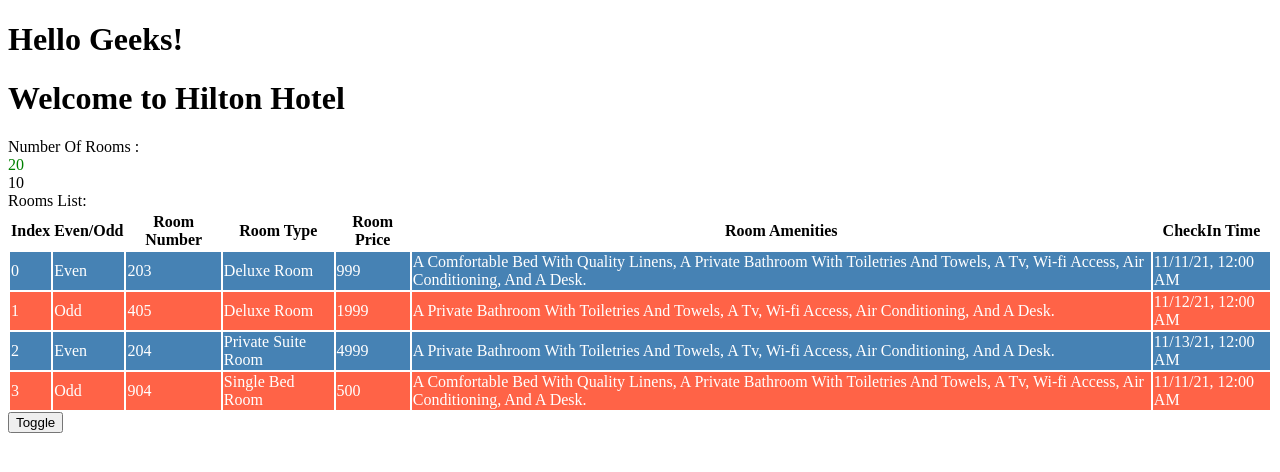
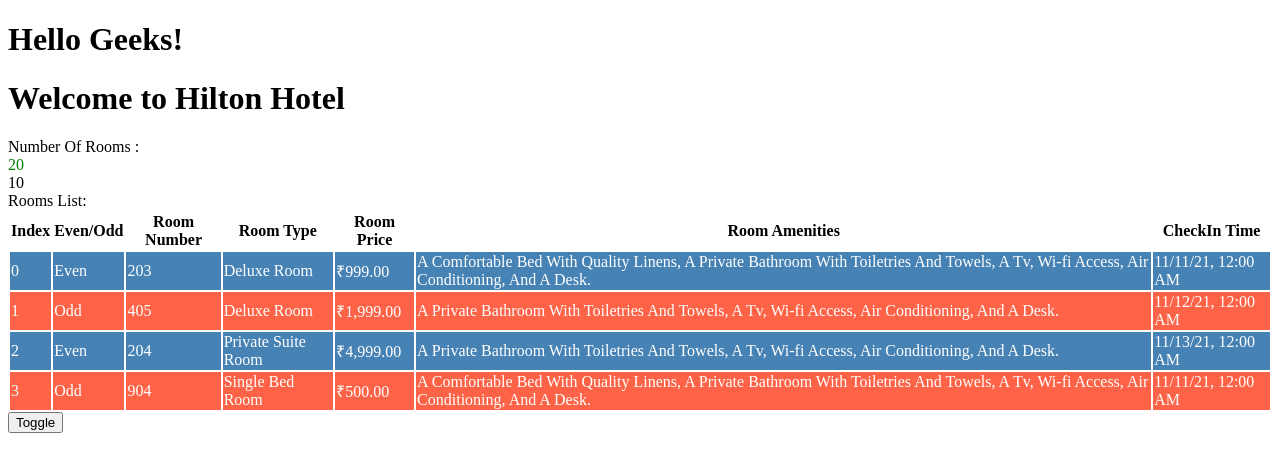
Before and after one commit to lalitsiraswa/learn_angular_by_freeCodeCamp, an Angular app in the folder AngularCourseFreeCodeCamp/hotelinventoryapp/: page / in a window 1280 px wide. Shown: the top 472 px of the page. Built offline with nearby package versions, Linux system fonts and the light colour scheme.

Commit message:
CurrencyPipe

```diff
--- a/AngularCourseFreeCodeCamp/hotelinventoryapp/src/app/rooms/rooms.component.html
+++ b/AngularCourseFreeCodeCamp/hotelinventoryapp/src/app/rooms/rooms.component.html
@@ -41,7 +41,7 @@
       <td>{{ e ? "Even" : "Odd" }}</td>
       <td>{{ room.roomNumber }}</td>
       <td>{{ room.roomType }}</td>
-      <td>{{ room.price }}</td>
+      <td>{{ room.price | currency : "INR" }}</td>
       <td>{{ room.amenities | titlecase }}</td>
       <td>{{ room.checkinTime | date : "short" }}</td>
     </tr>
```
